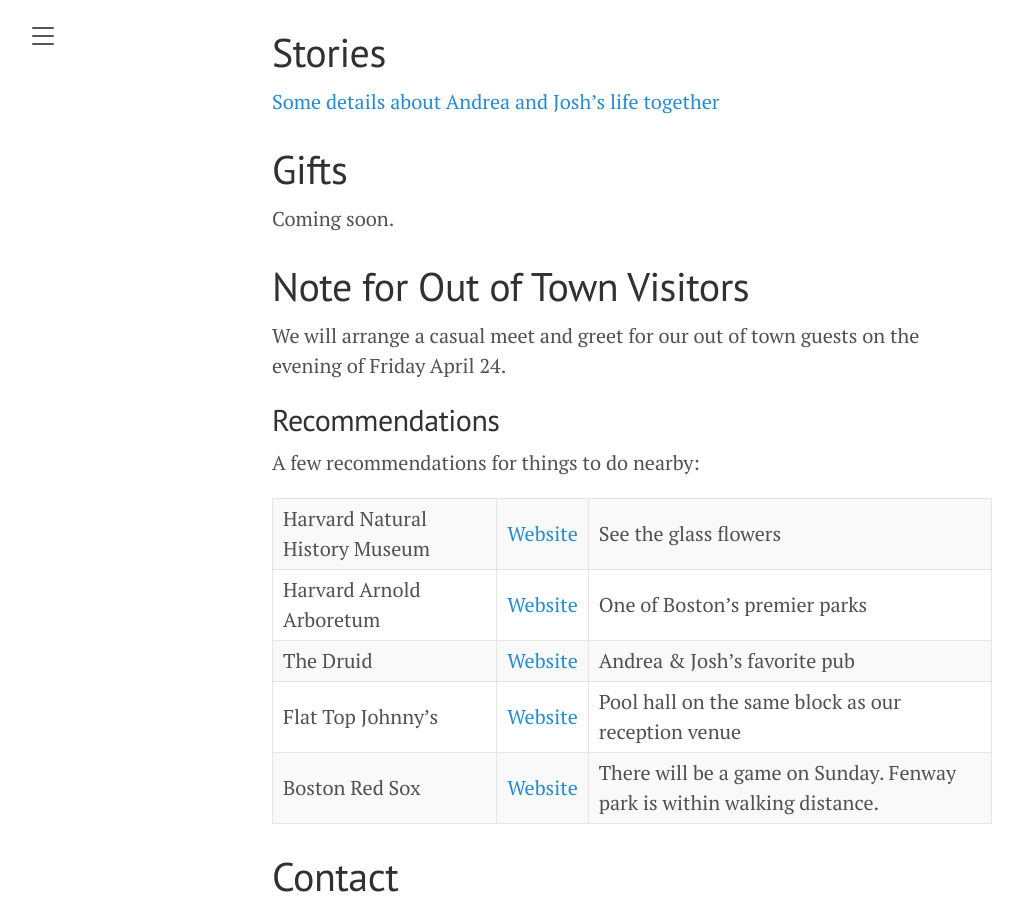
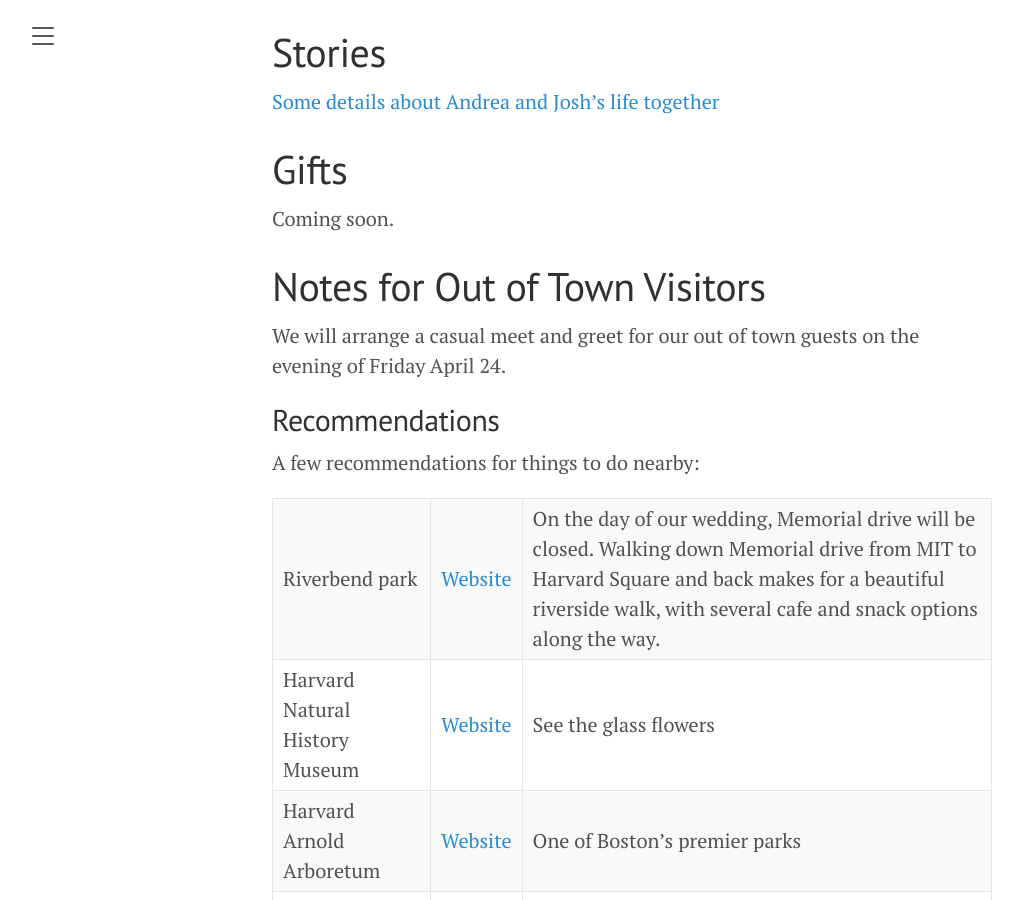
Before and after one commit to JoshBradshaw/andreajosh.github.io, a Jekyll site: the page built from _posts/2023-12-30-overview.md, in a window 1280 px wide and 900 px high, scrolled down 2708 px. Shown: the whole window, without its empty margins (8-1031 px from the left). Built offline with Jekyll 4.4.1, drawn with Linux system fonts in a browser that asks for light colours.

Commit message:
Update 2023-12-30-overview.md

```diff
--- a/_posts/2023-12-30-overview.md
+++ b/_posts/2023-12-30-overview.md
@@ -64,7 +64,7 @@ Driving to the wedding and reception is not recommended. The MIT police will set
 
 Coming soon.
 
-# Note for Out of Town Visitors
+# Notes for Out of Town Visitors
 
 We will arrange a casual meet and greet for our out of town guests on the evening of Friday April 24.
 
@@ -72,6 +72,7 @@ We will arrange a casual meet and greet for our out of town guests on the evenin
 
 A few recommendations for things to do nearby:
 
+Riverbend park | [Website](https://www.cambridgema.gov/streetsandtransportation/memorialdrive#:~:text=The%20Massachusetts%20Legislature%20passes%20a,end%20of%20April%20until%20mid) | On the day of our wedding, Memorial drive will be closed. Walking down Memorial drive from MIT to Harvard Square and back makes for a beautiful riverside walk, with several cafe and snack options along the way.
 Harvard Natural History Museum | [Website](https://hmnh.harvard.edu/) | See the glass flowers
 Harvard Arnold Arboretum       | [Website](https://arboretum.harvard.edu/)       | One of Boston's premier parks
 The Druid                      | [Website](https://www.druidpub.com/)            | Andrea & Josh's favorite pub
```
